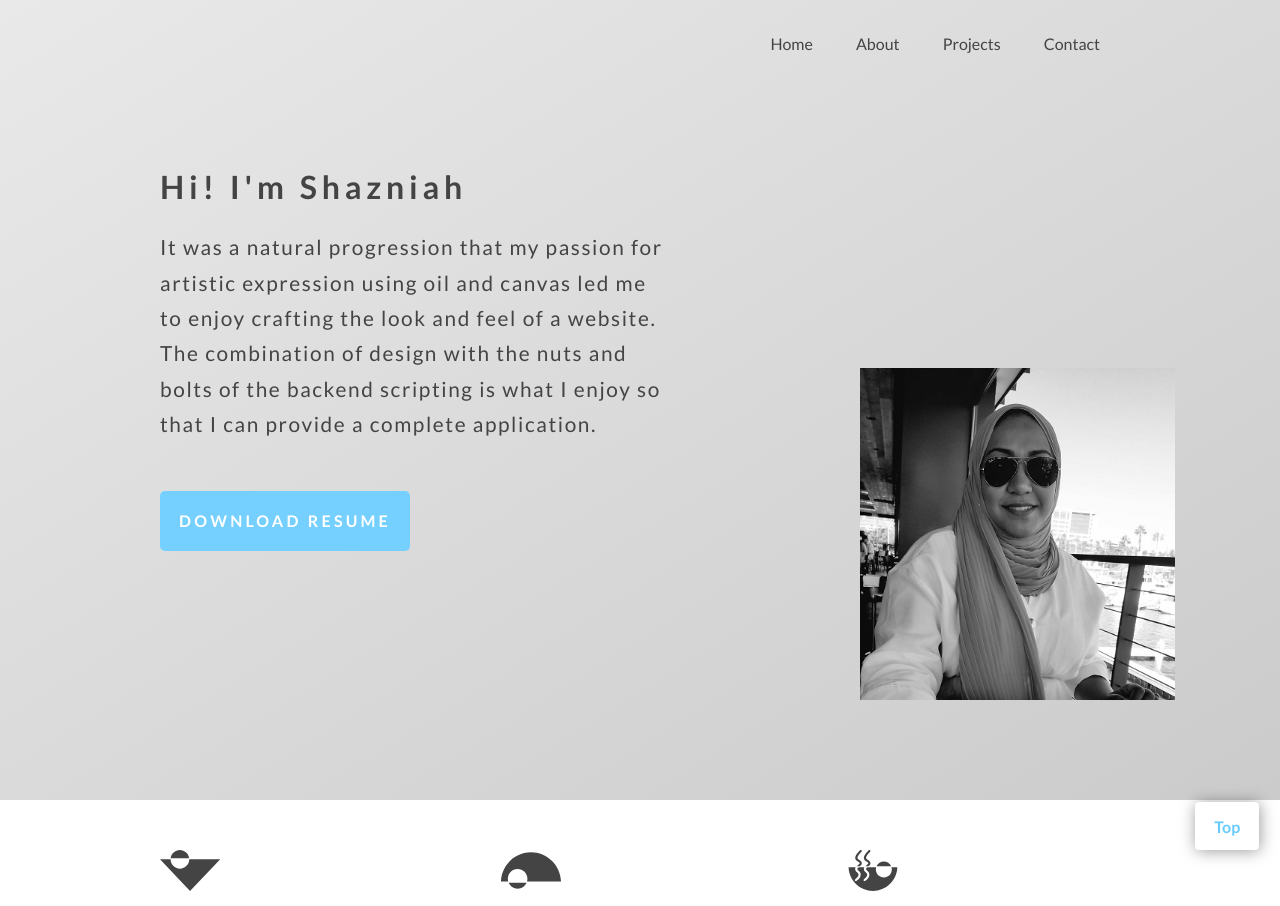
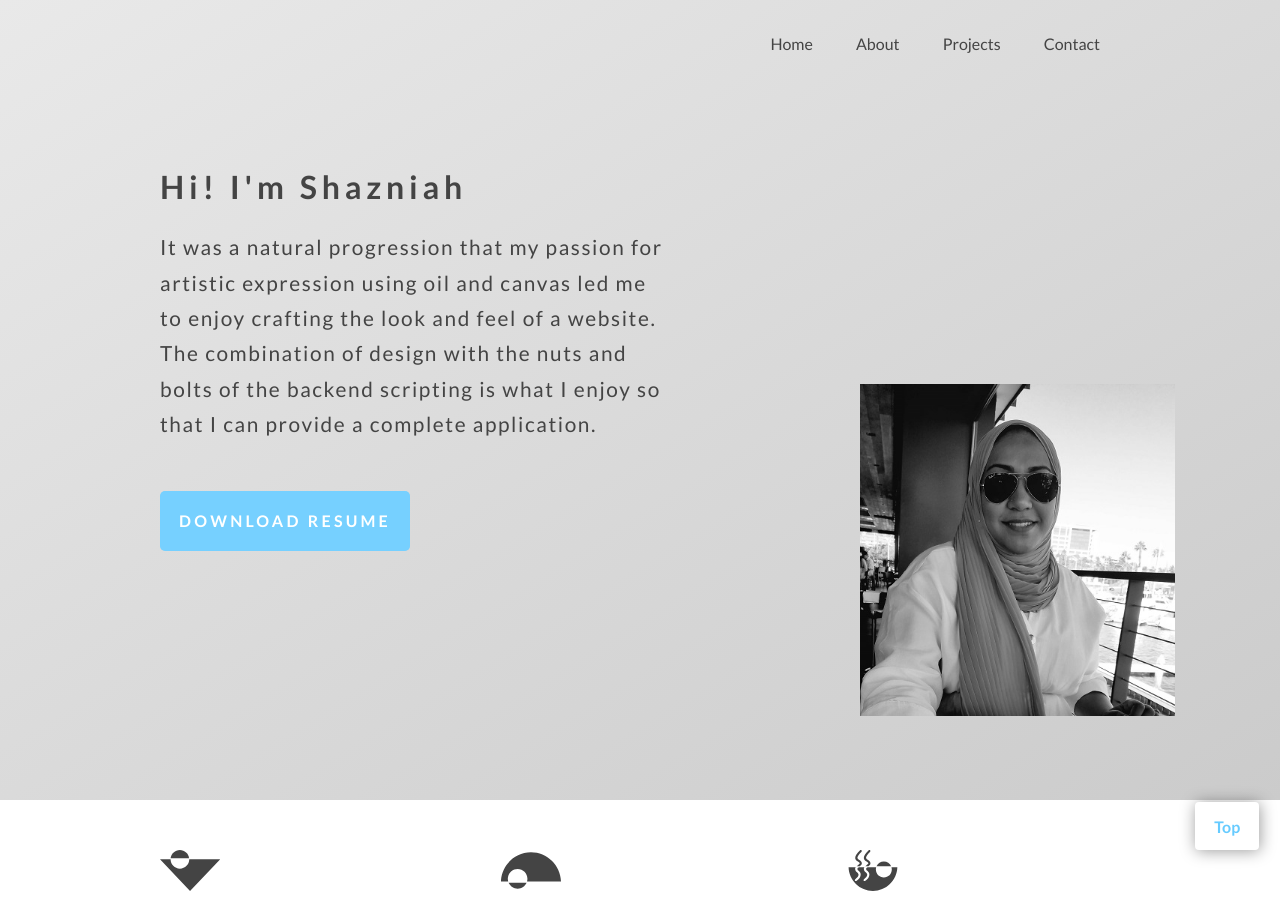
Before and after one commit to shaz-ifthi/Portfolio, a PHP site: page / in a window 1280 px wide. Shown: the top 906 px of the page. Run offline with PHP 8.4, Linux system fonts and the light colour scheme.

Commit message:
main-image padding 20%

```diff
--- a/css/style.css
+++ b/css/style.css
@@ -351,7 +351,7 @@ button, .button {
 .main-image img {
   max-width: 75%;
   height: auto;
-  padding-bottom: 100px;
+  padding-bottom: 20%;
 }
 
 @keyframes moveInLeft {
```
